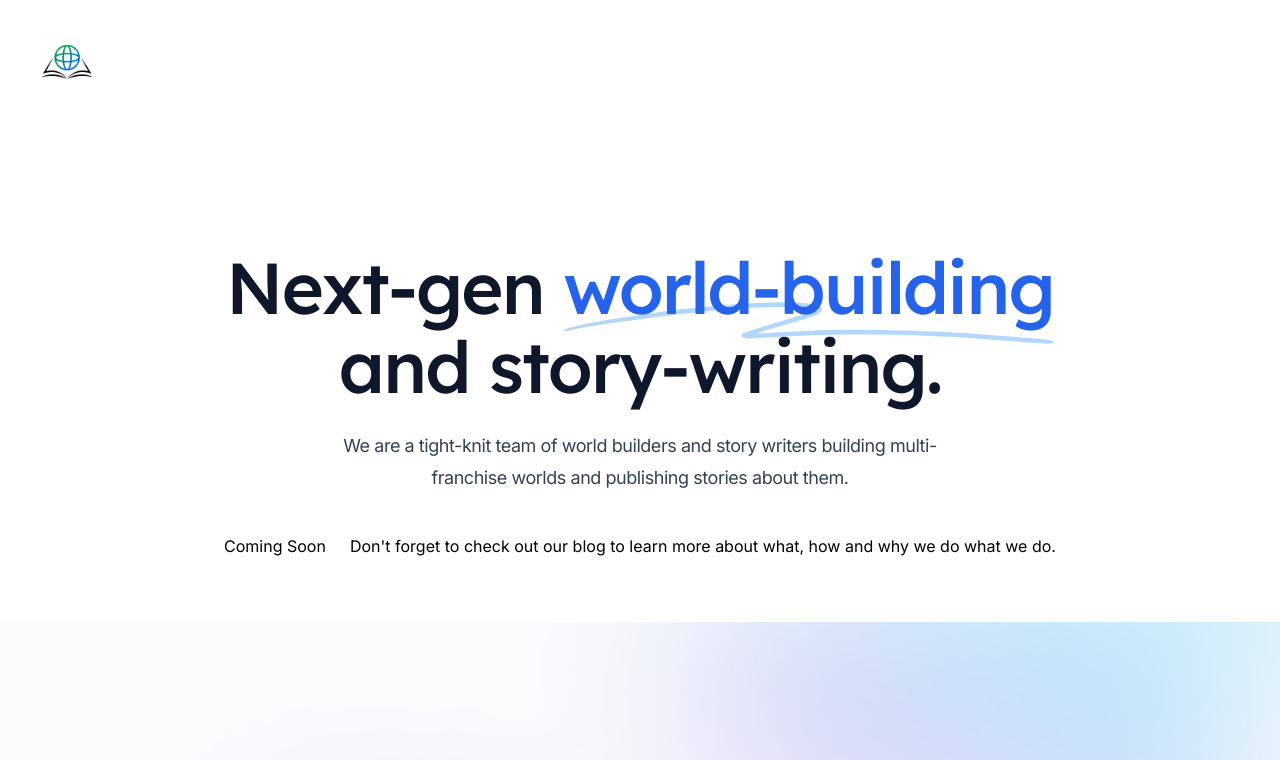
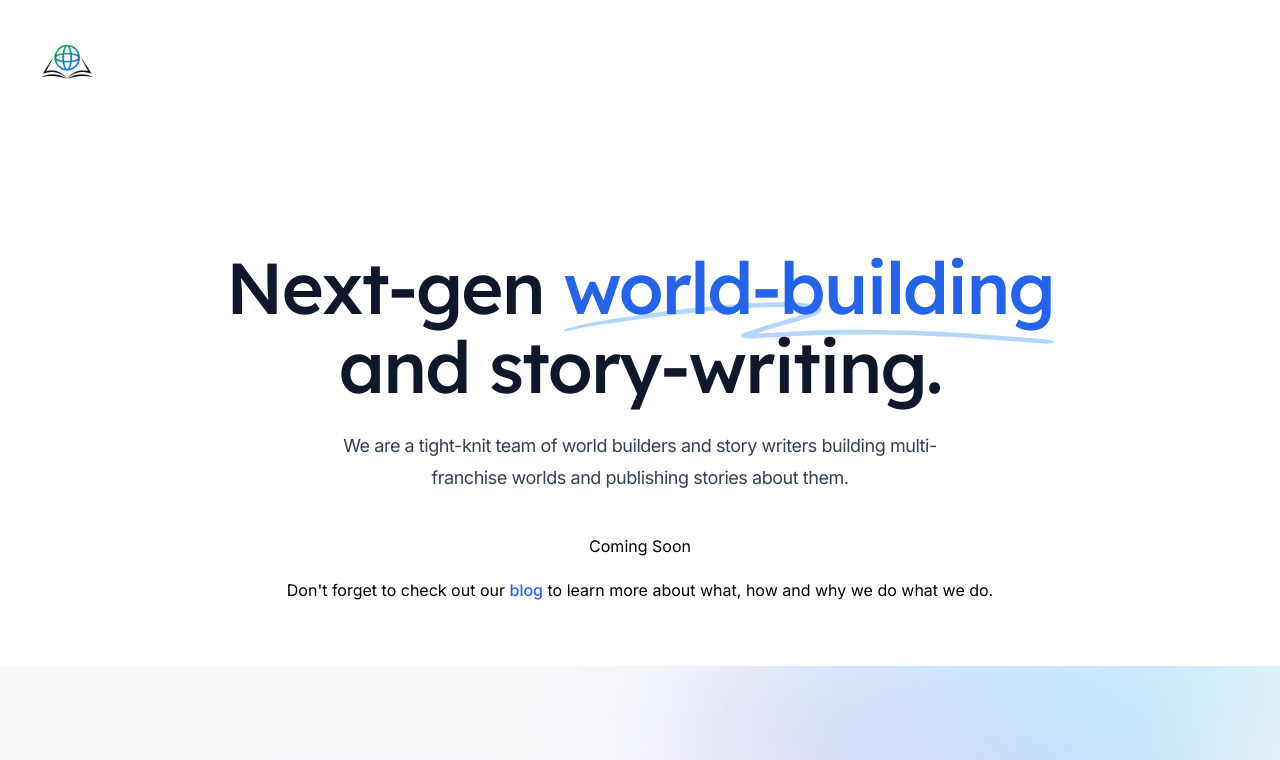
Before and after one commit to BackStoryOrg/website, a Next.js app: page / in a window 1280 px wide. Shown: the top 760 px of the page. Built offline with nearby package versions, Linux system fonts and the light colour scheme.

Commit message:
Update Hero

```diff
--- a/src/components/Hero.tsx
+++ b/src/components/Hero.tsx
@@ -26,8 +26,11 @@ export function Hero() {
       </p>
       <div className="mt-10 flex justify-center gap-x-6">
         <div>Coming Soon</div>
-        <div>Don&apos;t forget to check out our <a href="https://medium.com/@backstory-app" target="_blank">blog</a> to learn more about what, how and why we do what we do.</div>
       </div>
+      <div className="mt-5 flex justify-center gap-x-6">
+        <div>Don&apos;t forget to check out our <a href="https://medium.com/@backstory-app" target="_blank" class="font-medium text-blue-600 dark:text-blue-500 hover:underline">blog</a> to learn more about what, how and why we do what we do.</div>
+      </div>
+
     </Container>
   )
 }
```
